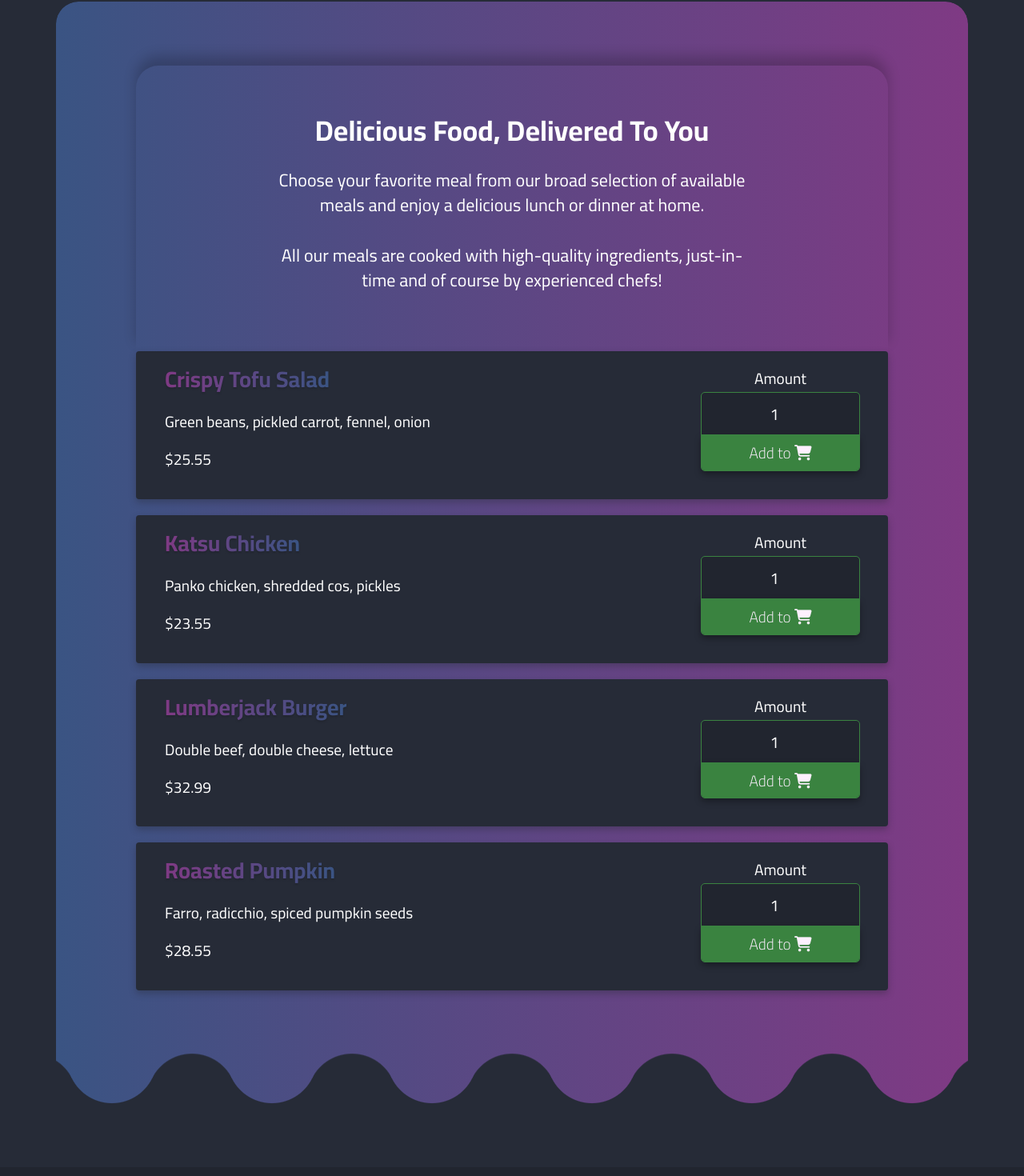
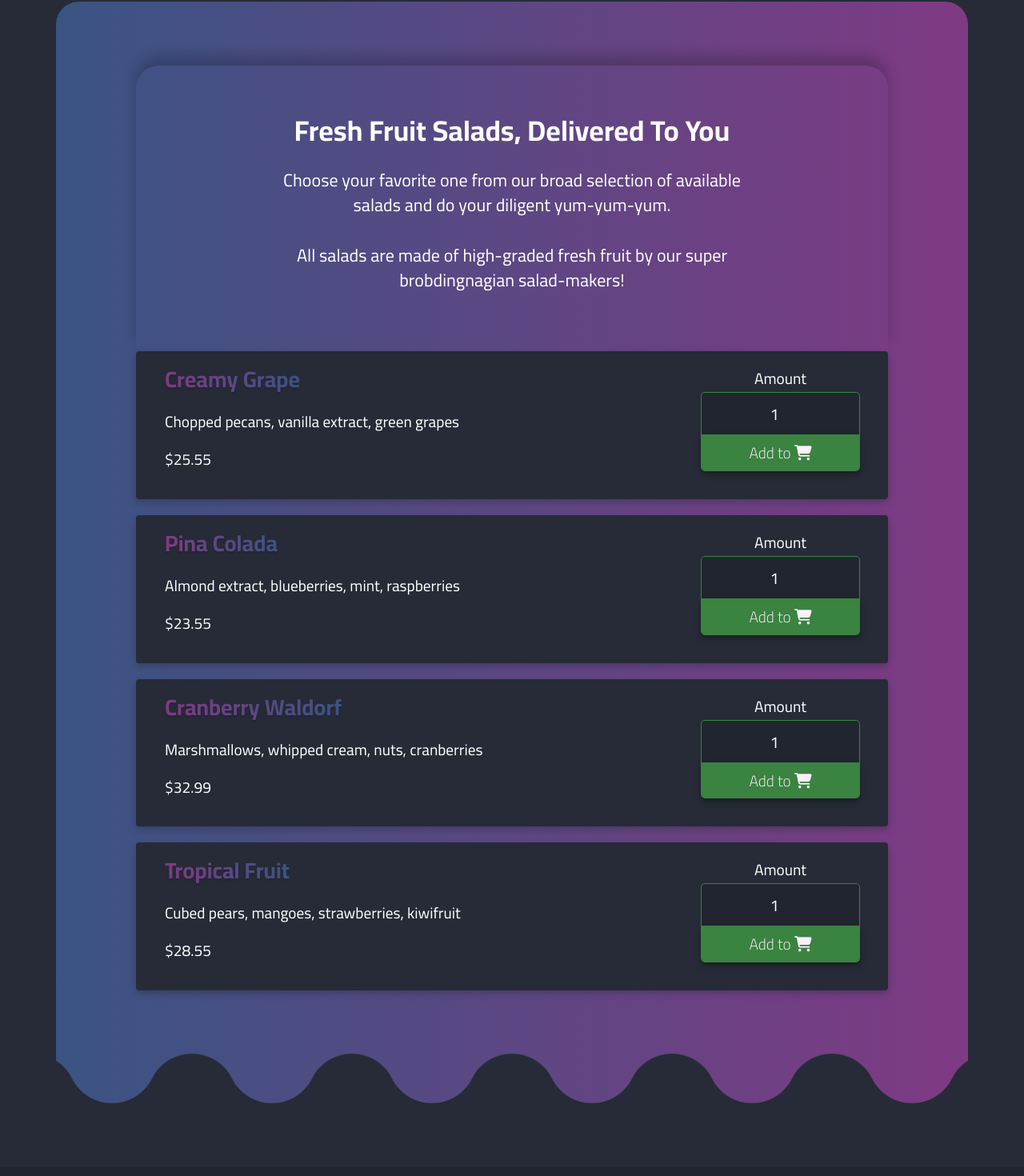
Before and after one commit to xlsmile/meals, a React (Create React App) app: page / in a window 1280 px wide. Shown: the part 558-2028 px from the top of the page at 80% size. Built offline with nearby package versions, Linux system fonts and the light colour scheme.

Commit message:
Chenge content to fruit salads.

```diff
--- a/src/components/Layout/Header.jsx
+++ b/src/components/Layout/Header.jsx
@@ -6,7 +6,7 @@ const Header = ({onShowCartModal}) => {
   return (
     <>
       <header className="header">
-        <h1 className="title__primary title__primary">Meals App</h1>
+        <h1 className="title__primary title__primary">Fruit Salads</h1>
         <NavMain />
         <CartButton showCartModal={onShowCartModal} />
       </header>
--- a/src/components/Meals/MealsList.jsx
+++ b/src/components/Meals/MealsList.jsx
@@ -3,26 +3,26 @@ import MealsItem from "./MealsItem";
 const meals = [
   {
     id: "m1",
-    title: "Crispy Tofu Salad",
-    description: "Green beans, pickled carrot, fennel, onion",
+    title: "Creamy Grape",
+    description: "Chopped pecans, vanilla extract, green grapes",
     price: 25.55,
   },
   {
     id: "m2",
-    title: "Katsu Chicken",
-    description: "Panko chicken, shredded cos, pickles",
+    title: "Pina Colada",
+    description: "Almond extract, blueberries, mint, raspberries",
     price: 23.55,
   },
   {
     id: "m3",
-    title: "Lumberjack Burger",
-    description: "Double beef, double cheese, lettuce",
+    title: "Cranberry Waldorf",
+    description: "Marshmallows, whipped cream, nuts, cranberries",
     price: 32.99,
   },
   {
     id: "m4",
-    title: "Roasted Pumpkin",
-    description: "Farro, radicchio, spiced pumpkin seeds",
+    title: "Tropical Fruit",
+    description: "Cubed pears, mangoes, strawberries, kiwifruit",
     price: 28.55,
   },
 ];
--- a/src/components/Meals/MealsSummary.jsx
+++ b/src/components/Meals/MealsSummary.jsx
@@ -1,13 +1,12 @@
 const MealsSummary = () => {
   return (
     <section className="summary">
-      <h2 className="title__secondary">Delicious Food, Delivered To You</h2>
+      <h2 className="title__secondary">Fresh Fruit Salads, Delivered To You</h2>
       <p className="bodytext__primary">
-        Choose your favorite meal from our broad selection of available meals and enjoy a delicious lunch or dinner at
-        home.
+        Choose your favorite one from our broad selection of available salads and do your diligent yum-yum-yum.
       </p>
       <p className="bodytext__primary">
-        All our meals are cooked with high-quality ingredients, just-in-time and of course by experienced chefs!
+        All salads are made of high-graded fresh fruit by our super brobdingnagian salad-makers!
       </p>
     </section>
   );
--- a/src/components/Nav/NavMain.jsx
+++ b/src/components/Nav/NavMain.jsx
@@ -9,7 +9,7 @@ const NavMain = () => {
         </li>
         <li className="nav__list-item">
           <a href="/" className="nav__list-link">
-            Our Meals
+            Our Salads
           </a>
         </li>
         <li className="nav__list-item">
--- a/src/index.css
+++ b/src/index.css
@@ -364,6 +364,7 @@ body {
 .list__modal {
   max-height: 60vh;
   overflow: auto;
+  padding-bottom: 1.2rem;
 }
 
 .list-item {
--- a/src/scss/components/_list.scss
+++ b/src/scss/components/_list.scss
@@ -7,6 +7,7 @@
   &__modal {
     max-height: 60vh;
     overflow: auto;
+    padding-bottom: 1.2rem;
   }
 }
 
```
